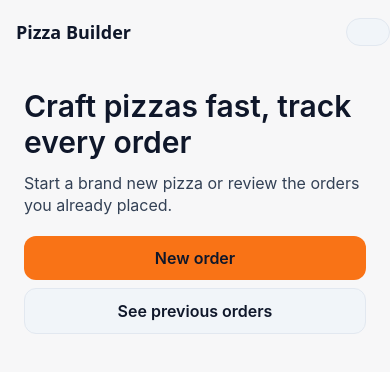
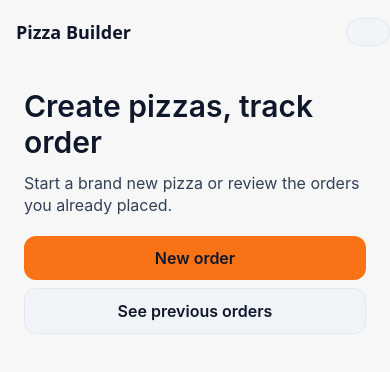
Before and after one commit to PedroFnseca/pizza-builder, a React Native app in the folder mobile/: screen /Home in a window 390 px wide. Shown: the top 372 px of the page. Built offline with nearby package versions, Linux system fonts and the light colour scheme; no server answers; some icons are missing.

Commit message:
fix: HomeScreen hero title text

```diff
--- a/mobile/src/screens/HomeScreen.js
+++ b/mobile/src/screens/HomeScreen.js
@@ -9,7 +9,7 @@ export default function HomeScreen({ navigation }) {
   return (
     <ScrollView contentContainerStyle={styles.container}>
       <View style={styles.hero}>
-        <Text style={styles.title}>Craft pizzas fast, track every order</Text>
+        <Text style={styles.title}>Create pizzas, track order</Text>
         <Text style={styles.subtitle}>
           Start a brand new pizza or review the orders you already placed.
         </Text>
```
